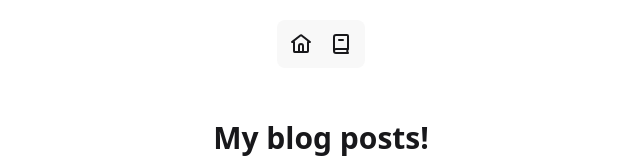
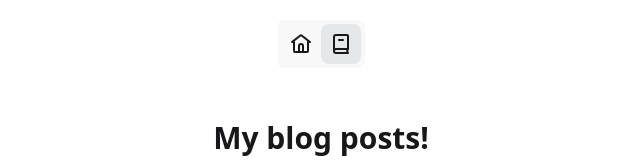
Before and after one commit to theplanetv/web-sveltekit, a SvelteKit app: page /posts in a window 1280 px wide. Shown: the top 160 px of the page, without its empty margins (319-959 px from the left). Built offline with nearby package versions, Linux system fonts and the light colour scheme.

Commit message:
Update menu with active

```diff
--- a/src/components/menu/Menu.svelte
+++ b/src/components/menu/Menu.svelte
@@ -1,15 +1,19 @@
 <script>
   import MingCuteBook2Line from '../icons/MingCute-Book2Line.svelte';
   import MingCuteHome3Line from '../icons/MingCute-Home3Line.svelte';
+
+  import { page } from '$app/state';
+
+  const pathname = page.url.pathname;
 </script>
 
 <nav class="menu menu-horizontal rounded-box bg-base-200 my-5 flex p-1">
-  <a href="/" class="tooltip tooltip-bottom rounded-box p-2 hover:bg-gray-200" data-tip="Home"
+  <a href="/" class={`tooltip tooltip-bottom rounded-box p-2 hover:bg-gray-300 ${pathname === '/' ? 'bg-gray-200' : ''}`} data-tip="Home"
     ><MingCuteHome3Line /></a
   >
   <a
     href="/posts/"
-    class="tooltip tooltip-bottom rounded-box p-2 hover:bg-gray-200"
+    class={`tooltip tooltip-bottom rounded-box p-2 hover:bg-gray-300 ${pathname === '/posts' ? 'bg-gray-200' : ''}`}
     data-tip="Blog Post"
     ><MingCuteBook2Line />
   </a>
```
